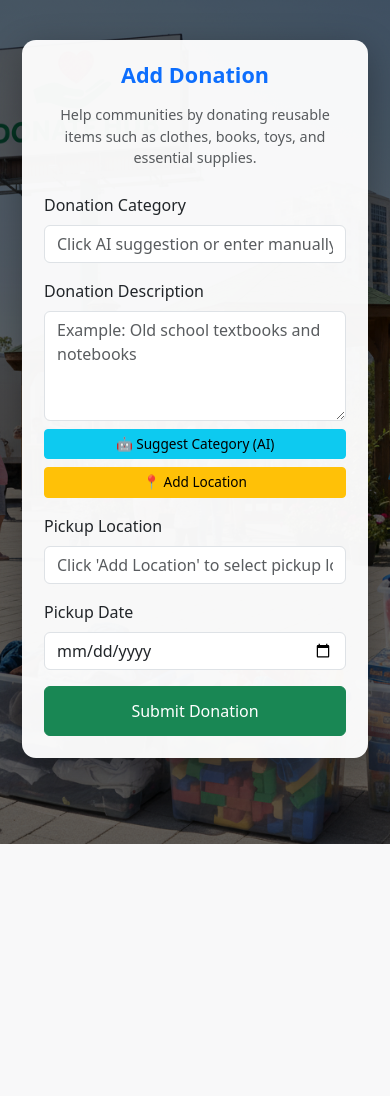
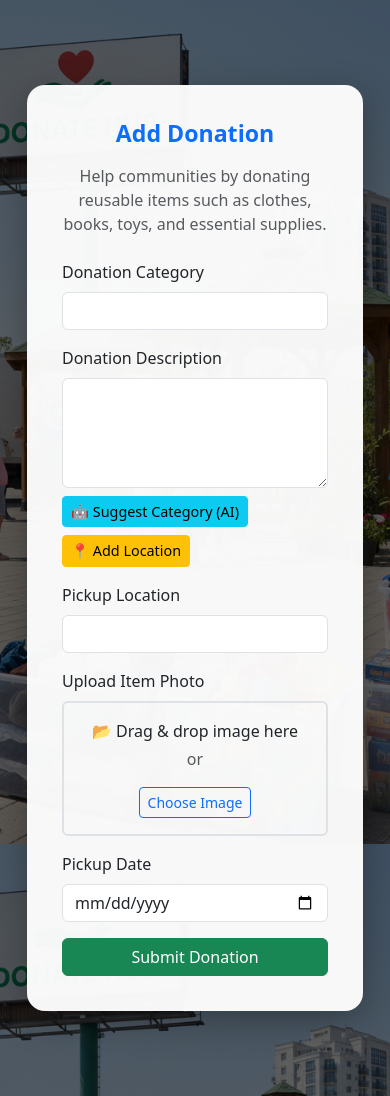
Before and after one commit to SachinPKy/DonateHub, a Django app: template templates/add_donation.html in a window 390 px wide. Before the commit the page ends 844 px from the top, so only its background shows below. Run offline with Django 5.2, Linux system fonts and the light colour scheme; the template is opened without the code that fills it, so the values that code supplies are empty.

Commit message:
Add photo upload feature to donation form
Updated the donation form to include a photo upload feature and modified the form attributes. Removed unused CSS styles and added necessary scripts for handling file uploads.

```diff
--- a/templates/add_donation.html
+++ b/templates/add_donation.html
@@ -12,7 +12,6 @@
     <link rel="apple-touch-icon" href="{% static 'images/apple-touch-icon.png' %}">
     <link rel="manifest" href="{% static 'site.webmanifest' %}">
 
-    <!-- Bootstrap CSS -->
     <link
       href="https://cdn.jsdelivr.net/npm/bootstrap@5.3.2/dist/css/bootstrap.min.css"
       rel="stylesheet"
@@ -46,36 +45,6 @@
       .ai-btn {
         font-size: 0.9rem;
       }
-
-      @media (max-width: 576px) {
-        body {
-          padding: 10px;
-        }
-
-        .donation-card {
-          margin: 30px auto;
-          padding: 22px;
-          border-radius: 14px;
-        }
-
-        .donation-title {
-          font-size: 1.35rem;
-        }
-
-        p.text-muted {
-          font-size: 0.9rem;
-        }
-
-        .ai-btn {
-          width: 100%;
-          font-size: 0.85rem;
-        }
-
-        button[type="submit"] {
-          font-size: 1rem;
-          padding: 12px;
-        }
-      }
     </style>
   </head>
 
@@ -89,7 +58,8 @@
           toys, and essential supplies.
         </p>
 
-        <form method="post">
+        <!-- IMPORTANT: enctype added -->
+        <form method="post" enctype="multipart/form-data">
           {% csrf_token %}
 
           <!-- CATEGORY -->
@@ -100,7 +70,6 @@
               class="form-control"
               name="category"
               id="id_category"
-              placeholder="Click AI suggestion or enter manually"
               required
             />
           </div>
@@ -113,7 +82,6 @@
               name="description"
               id="id_description"
               rows="4"
-              placeholder="Example: Old school textbooks and notebooks"
               required
             ></textarea>
 
@@ -125,7 +93,6 @@
               🤖 Suggest Category (AI)
             </button>
 
-            <!-- ADD LOCATION BUTTON -->
             <button
               type="button"
               class="btn btn-warning btn-sm mt-2 ai-btn"
@@ -135,7 +102,7 @@
             </button>
           </div>
 
-          <!-- LOCATION FIELD -->
+          <!-- LOCATION -->
           <div class="mb-3">
             <label class="form-label">Pickup Location</label>
             <input
@@ -143,8 +110,53 @@
               class="form-control"
               name="location"
               id="id_location"
-              placeholder="Click 'Add Location' to select pickup location"
               readonly
+            />
+          </div>
+
+          <!-- ================= PHOTO UPLOAD (NEW) ================= -->
+          <div class="mb-3">
+            <label class="form-label">Upload Item Photo</label>
+
+            <!-- Desktop -->
+            <div
+              id="drop-area"
+              class="border border-2 rounded p-3 text-center"
+              style="border-style: dashed; display: none;"
+            >
+              <p class="mb-1">📂 Drag & drop image here</p>
+              <p class="text-muted">or</p>
+              <label class="btn btn-outline-primary btn-sm">
+                Choose Image
+                <input
+                  type="file"
+                  name="photo"
+                  id="photoInput"
+                  accept="image/*"
+                  hidden
+                />
+              </label>
+            </div>
+
+            <!-- Mobile -->
+            <div id="mobile-upload" style="display: none;">
+              <input
+                type="file"
+                class="form-control"
+                name="photo"
+                id="photoInputMobile"
+                accept="image/*"
+                capture="environment"
+              />
+              <small class="text-muted">
+                Take photo or choose from gallery
+              </small>
+            </div>
+
+            <img
+              id="preview"
+              class="img-fluid mt-3 rounded"
+              style="max-height: 220px; display: none;"
             />
           </div>
 
@@ -159,7 +171,6 @@
             />
           </div>
 
-          <!-- SUBMIT -->
           <button type="submit" class="btn btn-success w-100">
             Submit Donation
           </button>
@@ -167,49 +178,58 @@
       </div>
     </div>
 
-    <!-- ================= AI + LOCATION SCRIPT ================= -->
+    <!-- ================= SCRIPTS ================= -->
     <script>
       function getCategory() {
-        const description = document
-          .getElementById("id_description")
-          .value.trim();
-
-        if (!description) {
-          alert("Please enter a description first.");
-          return;
-        }
-
-        fetch(
-          "{% url 'ai_category' %}?description=" +
-            encodeURIComponent(description)
-        )
-          .then((response) => response.json())
+        const description = document.getElementById("id_description").value;
+        fetch("{% url 'ai_category' %}?description=" + encodeURIComponent(description))
+          .then((res) => res.json())
           .then((data) => {
             document.getElementById("id_category").value = data.category;
-          })
-          .catch(() => {
-            alert("AI service unavailable. Please enter category manually.");
           });
       }
 
       function getLocation() {
-        if (!navigator.geolocation) {
-          alert("Geolocation is not supported by your browser.");
-          return;
-        }
+        navigator.geolocation.getCurrentPosition((pos) => {
+          document.getElementById("id_location").value =
+            "Lat: " + pos.coords.latitude + ", Lng: " + pos.coords.longitude;
+        });
+      }
 
-        navigator.geolocation.getCurrentPosition(
-          (position) => {
-            const lat = position.coords.latitude.toFixed(6);
-            const lon = position.coords.longitude.toFixed(6);
+      /* PHOTO UPLOAD LOGIC */
+      const isMobile = /Android|iPhone|iPad/i.test(navigator.userAgent);
+      const dropArea = document.getElementById("drop-area");
+      const mobileUpload = document.getElementById("mobile-upload");
+      const preview = document.getElementById("preview");
 
-            document.getElementById("id_location").value =
-              "Latitude: " + lat + ", Longitude: " + lon;
-          },
-          () => {
-            alert("Unable to retrieve location. Please allow location access.");
-          }
-        );
+      let input;
+
+      if (isMobile) {
+        mobileUpload.style.display = "block";
+        input = document.getElementById("photoInputMobile");
+      } else {
+        dropArea.style.display = "block";
+        input = document.getElementById("photoInput");
+      }
+
+      input.addEventListener("change", () => {
+        const file = input.files[0];
+        if (!file) return;
+        const reader = new FileReader();
+        reader.onload = () => {
+          preview.src = reader.result;
+          preview.style.display = "block";
+        };
+        reader.readAsDataURL(file);
+      });
+
+      if (!isMobile) {
+        dropArea.addEventListener("dragover", (e) => e.preventDefault());
+        dropArea.addEventListener("drop", (e) => {
+          e.preventDefault();
+          input.files = e.dataTransfer.files;
+          input.dispatchEvent(new Event("change"));
+        });
       }
     </script>
   </body>
```
